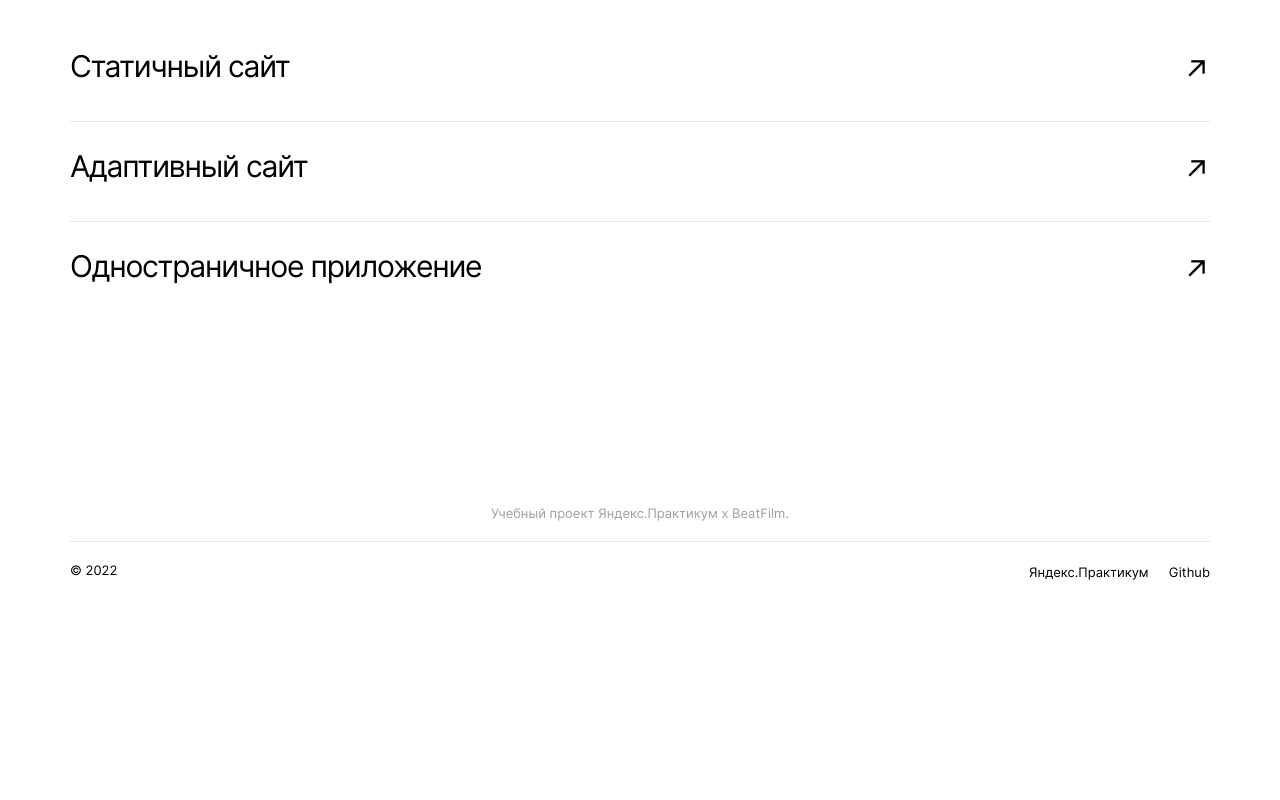
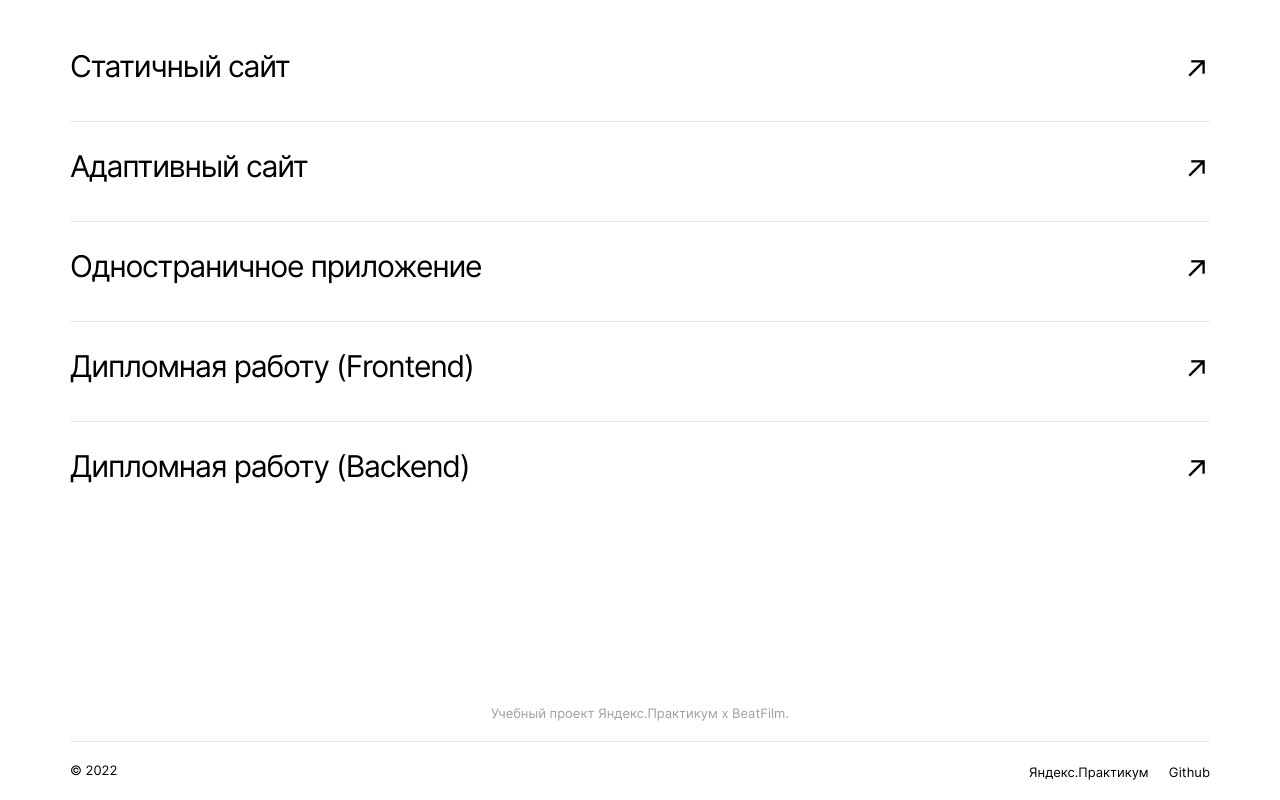
Before and after one commit to cactys/movies-explorer-frontend, a React (Create React App) app: page / in a window 1280 px wide. Shown: the part 2561-3361 px from the top of the page. Before the commit the page ends 3161 px from the top, so only its background shows below. Built offline with nearby package versions, Linux system fonts and the light colour scheme; no server answers; a web font is replaced by a local one.

Commit message:
feat: добавить пару проектов

```diff
--- a/src/components/Portfolio/Portfolio.js
+++ b/src/components/Portfolio/Portfolio.js
@@ -35,6 +35,26 @@ const Portfolio = () => {
             <span className="portfolio__navigation-arrow">&#8599;</span>
           </a>
         </li>
+        <li className="portfolio__navigation-item">
+          <a
+            className="portfolio__navigation-link"
+            href="https://github.com/cactys/movies-explorer-frontend"
+            target="blanck"
+          >
+            Дипломная работу (Frontend)
+            <span className="portfolio__navigation-arrow">&#8599;</span>
+          </a>
+        </li>
+        <li className="portfolio__navigation-item">
+          <a
+            className="portfolio__navigation-link"
+            href="https://github.com/cactys/movies-explorer-api"
+            target="blanck"
+          >
+            Дипломная работу (Backend)
+            <span className="portfolio__navigation-arrow">&#8599;</span>
+          </a>
+        </li>
       </ul>
     </section>
   );
```
